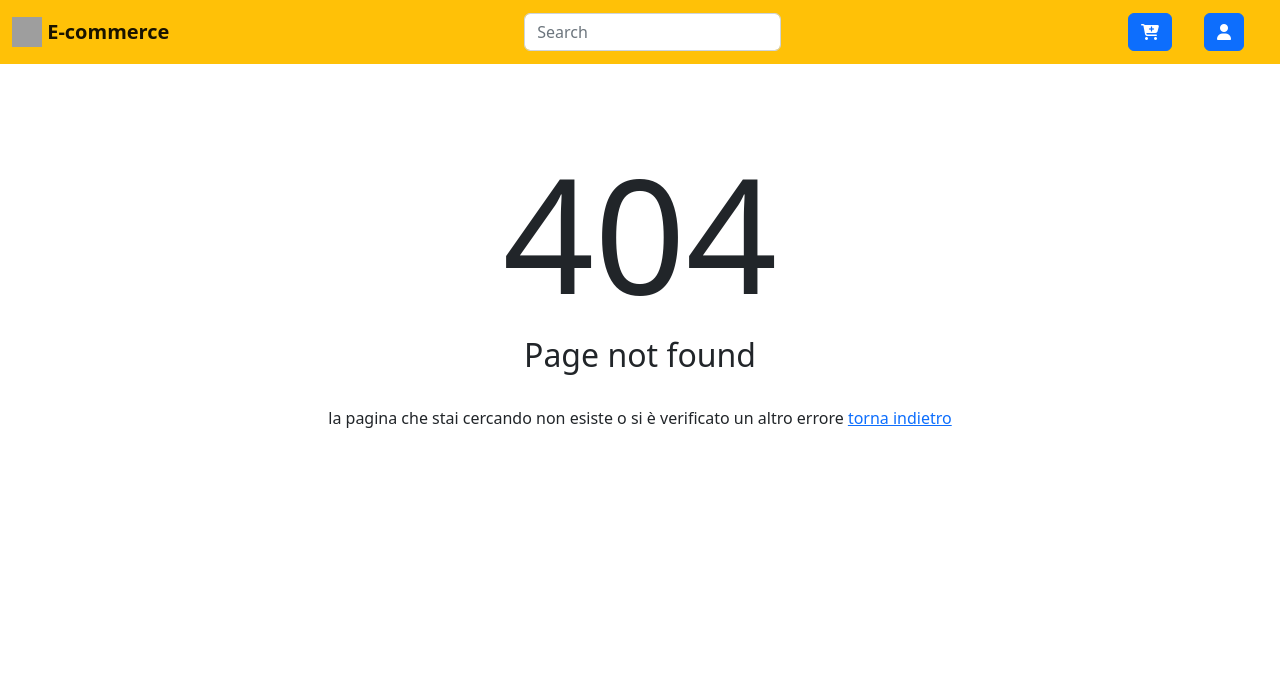
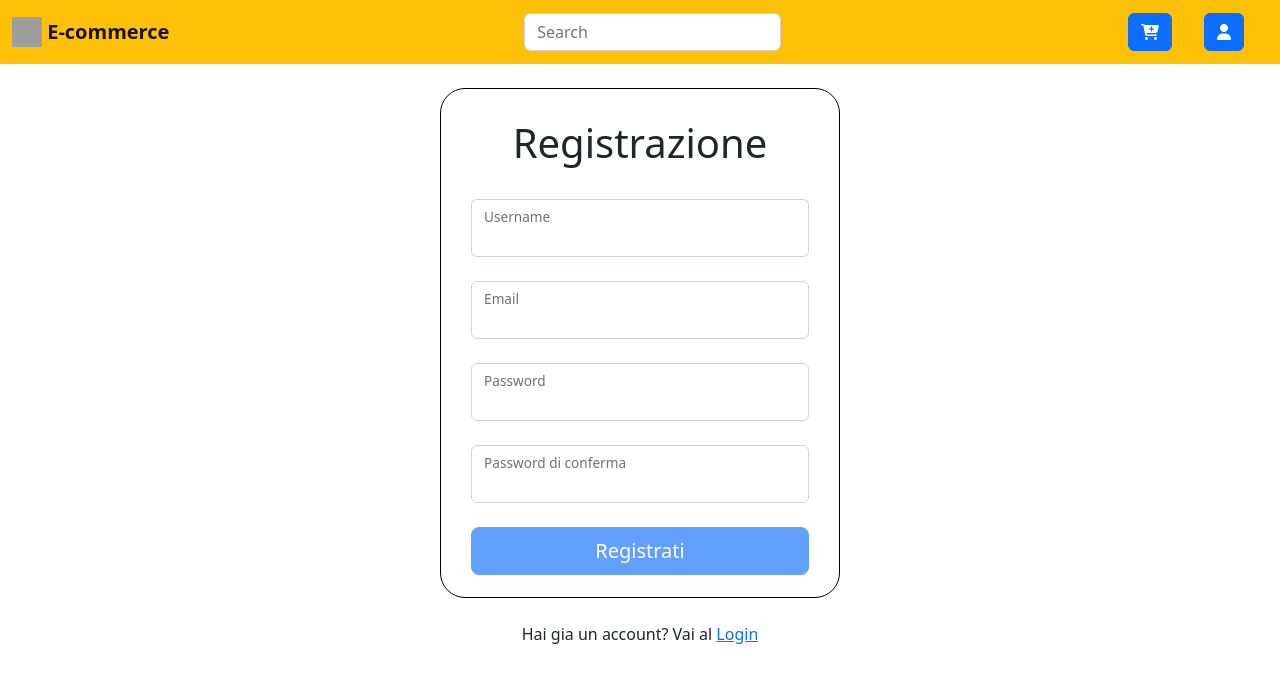
Before and after one commit to RLIN2001/E-commerce-Angular, an Angular app: page /register in a window 1280 px wide. Before the commit this address led to /pagina-non-trovata. Shown: the top 682 px of the page. Built offline with nearby package versions, Linux system fonts and the light colour scheme; grey boxes are pictures that could not be loaded.

Commit message:
aggiunta registrazione

```diff
--- a/src/app/app-routing.module.ts
+++ b/src/app/app-routing.module.ts
@@ -5,12 +5,14 @@ import { LoginComponent } from './login/login.component';
 import { PaginaNonTrovataComponent } from './pagina-non-trovata/pagina-non-trovata.component';
 import { ProdottiComponent } from './prodotti/prodotti.component';
 import { ProfiloComponent } from './profilo/profilo.component';
+import { RegisterComponent } from './register/register.component';
 import { GuardService } from './service/guard.service';
 
 const routes: Routes = [
   {path:"", component:ProdottiComponent},
   {path:"carrello", component:CarrelloComponent, canActivate:[GuardService]},
   {path:"login", component:LoginComponent},
+  {path:"register", component:RegisterComponent},
   {path:"profilo", component:ProfiloComponent, canActivate:[GuardService]},
   {path:"pagina-non-trovata", component:PaginaNonTrovataComponent},
   {path:"**", redirectTo:'pagina-non-trovata'},
--- a/src/app/app.module.ts
+++ b/src/app/app.module.ts
@@ -12,6 +12,7 @@ import { PaginaNonTrovataComponent } from './pagina-non-trovata/pagina-non-trova
 import { LoginComponent } from './login/login.component';
 import { ProfiloComponent } from './profilo/profilo.component';
 import { FiltroPipe } from './filtro.pipe';
+import { RegisterComponent } from './register/register.component';
 
 @NgModule({
   declarations: [
@@ -24,6 +25,7 @@ import { FiltroPipe } from './filtro.pipe';
     LoginComponent,
     ProfiloComponent,
     FiltroPipe,
+    RegisterComponent,
   ],
   imports: [
     BrowserModule,
--- a/src/app/dati/tipoUtenti.ts
+++ b/src/app/dati/tipoUtenti.ts
@@ -1,5 +1,4 @@
 export type Utente = {
-    codice:string,
     username:string,
     email:string,
     password:string
--- a/src/app/login/login.component.html
+++ b/src/app/login/login.component.html
@@ -1,6 +1,6 @@
 
 <br>
-<div *ngIf="!erroreDati" style="text-align: center;" class="alert alert-warning" role="alert">
+<ng-container><div *ngIf="Error==false" style="text-align: center;" class="alert alert-warning" role="alert">
   Per eseguire tutte le operazioni bisogna eseguire l'accesso! </div>
 <br><br>
 <form [formGroup]="form" (ngSubmit)="onSubmit()">
@@ -19,10 +19,15 @@
     </div>
 </div>
   </form>
+</ng-container>
+  <br>
 
-  <br>
-  <div *ngIf="erroreDati" class="container" style="max-width: 350px;" >
+  <ng-container>
+    <div *ngIf="Error" class="container" style="max-width: 350px;" >
   <div class="alert alert-danger" role="alert">
     Riprova! I dati inseriti non sono corretti
   </div>
   </div>
+</ng-container>
+
+<p style="text-align: center;">Non hai un account? Vai alla <a aria-current="page" routerLink="/register" routerLinkActive="active" href="#">Registrazione</a></p>
--- a/src/app/login/login.component.ts
+++ b/src/app/login/login.component.ts
@@ -1,5 +1,6 @@
 import { Component, OnInit } from '@angular/core';
-import { AbstractControlDirective, FormControl, FormGroup, Validators } from '@angular/forms';
+import { FormControl, FormGroup, Validators } from '@angular/forms';
+import { Utente } from '../dati/tipoUtenti';
 import { AuthService } from '../service/auth.service';
 import { UtentiService } from '../service/utenti.service';
 
@@ -11,7 +12,12 @@ import { UtentiService } from '../service/utenti.service';
 export class LoginComponent implements OnInit {
 
   form:FormGroup
-  erroreDati=false
+  Error=false
+  listaUtente:Utente[]=[]
+
+  username=""
+  password=""
+
 
   constructor(private auth:AuthService,private utentiService:UtentiService) {
 
@@ -19,6 +25,11 @@ export class LoginComponent implements OnInit {
       username:new FormControl(null,Validators.required),
       password: new FormControl(null,Validators.required)
     })
+
+    this.listaUtente=this.auth.getUsers()
+
+
+
   }
 
   onSubmit(){
@@ -30,19 +41,24 @@ export class LoginComponent implements OnInit {
   }
 
   accedi() {
+    this.username=this.form.value.username
+    this.password=this.form.value.password
 
-    for(let item of this.utentiService._utenti)
+
+    for(let item of this.listaUtente)
     {
-      if(this.form.value.username==item.username && this.form.value.password==item.password)
-      {
-        //this.auth.login()
-        this.auth.loginUser(item)
-        break
-      }
-      else
-        this.erroreDati=true
 
+        if(item.username==this.username && item.password==this.password)
+        {
+          this.auth.loginUser(item)
+          this.Error=false
+          break
+        }
+        else
+        this.Error=true
     }
+    if(this.Error)
+    this.form.reset()
 
 
   }
--- a/src/app/profilo/profilo.component.ts
+++ b/src/app/profilo/profilo.component.ts
@@ -14,7 +14,6 @@ export class ProfiloComponent implements OnInit {
 
   subscription: Subscription;
   utente!: Utente;
-  ciao="sdf"
 
   constructor(private auth:AuthService,private router:Router,private prodottiCarrelloService:ServizioCarrelloService) {
     this.subscription = this.auth.getUser().subscribe(val =>{ this.utente = val})
--- /dev/null
+++ b/src/app/register/register.component.css
@@ -0,0 +1,7 @@
+.cont-form{
+    max-width: 400px;
+    height: 510px;
+    border: 1px solid black;
+    padding: 30px;
+    border-radius: 25px;
+}
--- /dev/null
+++ b/src/app/register/register.component.html
@@ -0,0 +1,37 @@
+<br>
+<div *ngIf="errore" class="container" style="max-width: 350px;" >
+  <div class="alert alert-danger" role="alert">
+    Riprova! le due password inserite non sono identiche
+  </div>
+  </div>
+
+<form [formGroup]="form" (ngSubmit)="onSubmit()">
+<div class="container justify-content-center cont-form">
+    <h1 style="text-align:center;">Registrazione</h1><br>
+    <div class="form-floating">
+        <input type="text" class="form-control" id="floatingInput" formControlName="username">
+        <label for="floatingInput">Username</label><br>
+
+        <div class="form-floating">
+            <input type="email" class="form-control" id="floatingEmail" formControlName="email">
+            <label for="floatingEmail">Email</label>
+        </div><br>
+
+      <div class="form-floating">
+        <input type="password" class="form-control" id="floatingPassword" formControlName="password">
+        <label for="floatingPassword">Password</label>
+      </div><br>
+
+      <div class="form-floating">
+        <input type="password" class="form-control" id="floatingPasswordC" formControlName="passwordC">
+        <label for="floatingPasswordC">Password di conferma</label>
+      </div><br>
+
+      <button type="submit" class="w-100 btn btn-lg btn-primary" [disabled]="!form.valid">Registrati</button>
+
+    </div>
+</div>
+  </form>
+<br>
+
+<p style="text-align: center;">Hai gia un account? Vai al <a aria-current="page" routerLink="/login" routerLinkActive="active" href="#">Login</a></p>
--- /dev/null
+++ b/src/app/register/register.component.ts
@@ -0,0 +1,52 @@
+import { Component, OnInit } from '@angular/core';
+import { FormControl, FormGroup, Validators } from '@angular/forms';
+import { Router } from '@angular/router';
+import { Utente } from '../dati/tipoUtenti';
+import { AuthService } from '../service/auth.service';
+
+@Component({
+  selector: 'app-register',
+  templateUrl: './register.component.html',
+  styleUrls: ['./register.component.css']
+})
+export class RegisterComponent implements OnInit {
+
+  errore=false
+  form:FormGroup
+  username=""
+  email=""
+  password=""
+  listaUtente:Utente[]=[]
+
+
+  constructor(private auth:AuthService,private router:Router) {
+    this.form=new FormGroup({
+      username:new FormControl(null,Validators.required),
+      email:new FormControl(null,[Validators.required, Validators.email]),
+      password: new FormControl(null,Validators.required),
+      passwordC: new FormControl(null,Validators.required),
+
+    })
+  }
+
+
+    onSubmit(){
+      if(this.form.value.password==this.form.value.passwordC)
+      {
+        this.auth.addUser({username:this.form.value.username,email:this.form.value.email,password:this.form.value.password})
+        this.router.navigate(['/login'])
+
+      }
+      else
+      {
+      this.errore=true
+      this.form.reset()
+    }
+    }
+
+
+
+  ngOnInit(): void {
+  }
+
+}
--- a/src/app/service/auth.service.ts
+++ b/src/app/service/auth.service.ts
@@ -9,19 +9,29 @@ import { UtentiService } from './utenti.service';
 })
 export class AuthService {
 
-  utente?:Utente
-   user= new BehaviorSubject<any>([])
+  user= new BehaviorSubject<any>([])
+  lista:Utente[]=[]
+  loginIn=false
 
-  loginIn=false
   constructor(private router:Router,private utenti:UtentiService) {
+    this.lista=utenti._utenti
+  }
 
+
+  getUser(){
+    return this.user.asObservable()
   }
 
 
 
+  getUsers(){
+      return this.lista
+  }
 
-  getUser(){
-    return this.user.asObservable()
+
+
+  addUser(user:Utente){
+  this.lista.push(user)
   }
 
 
@@ -35,10 +45,6 @@ export class AuthService {
     }
 
 
-  login(){
-    this.loginIn=true
-    this.router.navigate(['/'])
-  }
 
   logout(){
     this.loginIn=false
@@ -46,9 +52,12 @@ export class AuthService {
   }
 
   loginUser(item:Utente){
-
     this.user.next(item)
     this.loginIn=true
     this.router.navigate(['/'])
   }
+
+
+
+
 }
--- a/src/app/service/servizio-carrello.service.ts
+++ b/src/app/service/servizio-carrello.service.ts
@@ -33,7 +33,6 @@ export class ServizioCarrelloService {
     //contiene gli stessi elementi della listaProdittiCarrello
     this.listaProdotti.next(this.listaProdottiCarrello)
 
-    console.log(this.listaProdottiCarrello)
   }
 
 
--- a/src/app/service/utenti.service.ts
+++ b/src/app/service/utenti.service.ts
@@ -11,11 +11,11 @@ export class UtentiService {
   }
 
   _utenti :Utente[] = [
-    {codice:"001",username:"utente1", email:"esempio1@gmail.com", password:"password"},
-    {codice:"002",username:"utente2", email:"esempio2@gmail.com", password:"password"},
-    {codice:"003",username:"utente3", email:"esempio3@gmail.com", password:"password"},
-    {codice:"004",username:"utente4", email:"esempio4@gmail.com",password:"password" },
-    {codice:"005",username:"utente5", email:"esempio5@gmail.com", password:"password"},
+    {username:"utente1", email:"esempio1@gmail.com", password:"password"},
+    {username:"utente2", email:"esempio2@gmail.com", password:"password"},
+    {username:"utente3", email:"esempio3@gmail.com", password:"password"},
+    {username:"utente4", email:"esempio4@gmail.com",password:"password" },
+    {username:"utente5", email:"esempio5@gmail.com", password:"password"},
   ]
 
 
```
Also changed, not shown: 1 other file (tests, documents, lock files or other folders).
